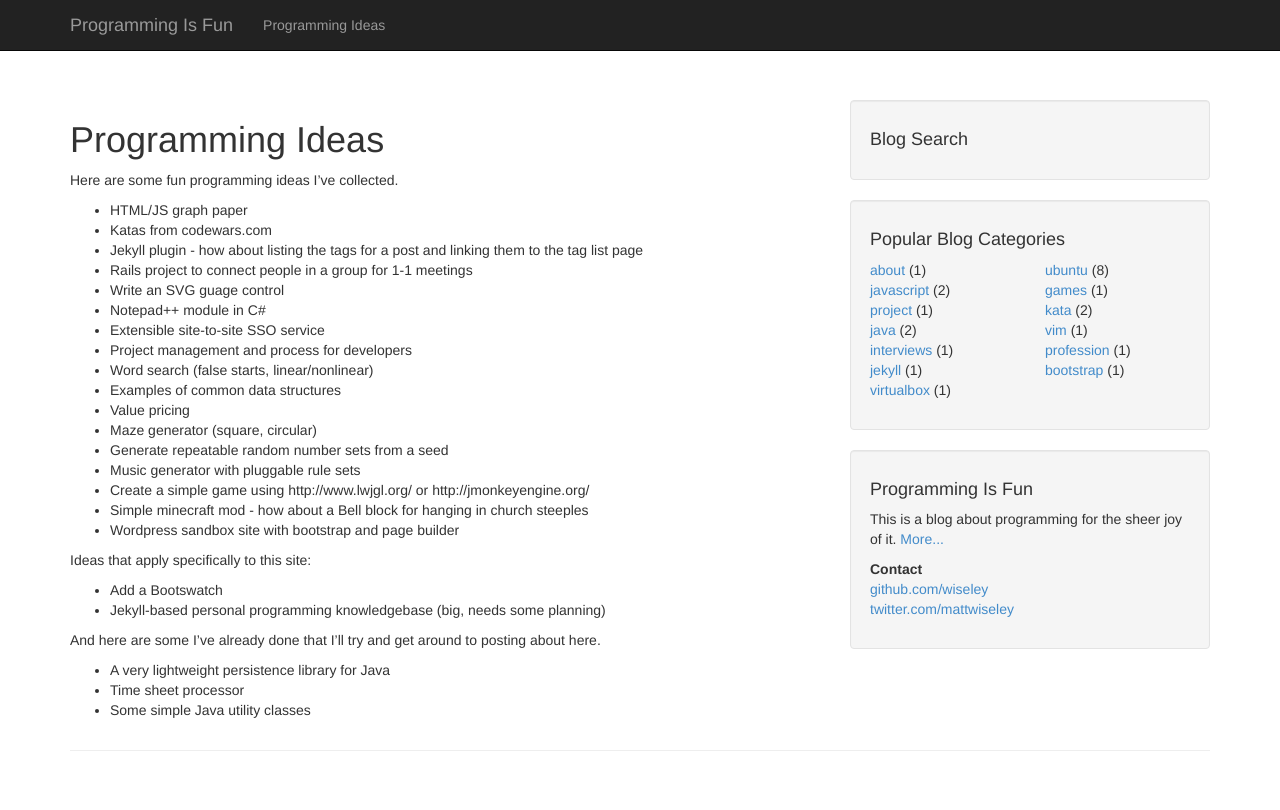
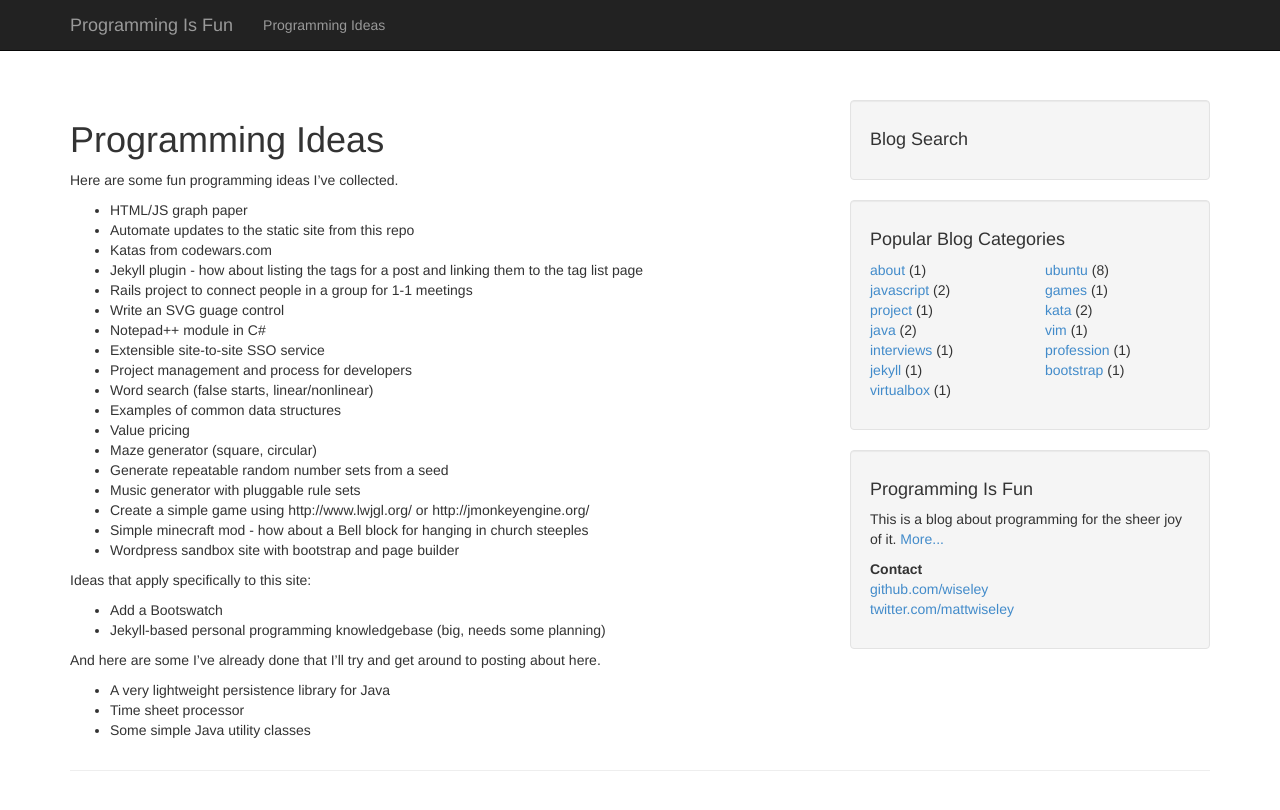
Before and after one commit to bagaag/coderfolder.com, a Jekyll site: the page built from ideas.markdown, in a window 1280 px wide. Shown: the top 810 px of the page. Built offline with Jekyll 4.4.1, drawn with Linux system fonts in a browser that asks for light colours; Markdown is read by kramdown in place of the engine named in the settings; comment, search, counter and statistics services are not loaded.

Commit message:
Update ideas.markdown

```diff
--- a/ideas.markdown
+++ b/ideas.markdown
@@ -7,6 +7,7 @@ tags: about
 Here are some fun programming ideas I've collected.
 
 * HTML/JS graph paper
+* Automate updates to the static site from this repo
 * Katas from codewars.com
 * Jekyll plugin - how about listing the tags for a post and linking them to the tag list page
 * Rails project to connect people in a group for 1-1 meetings
```
